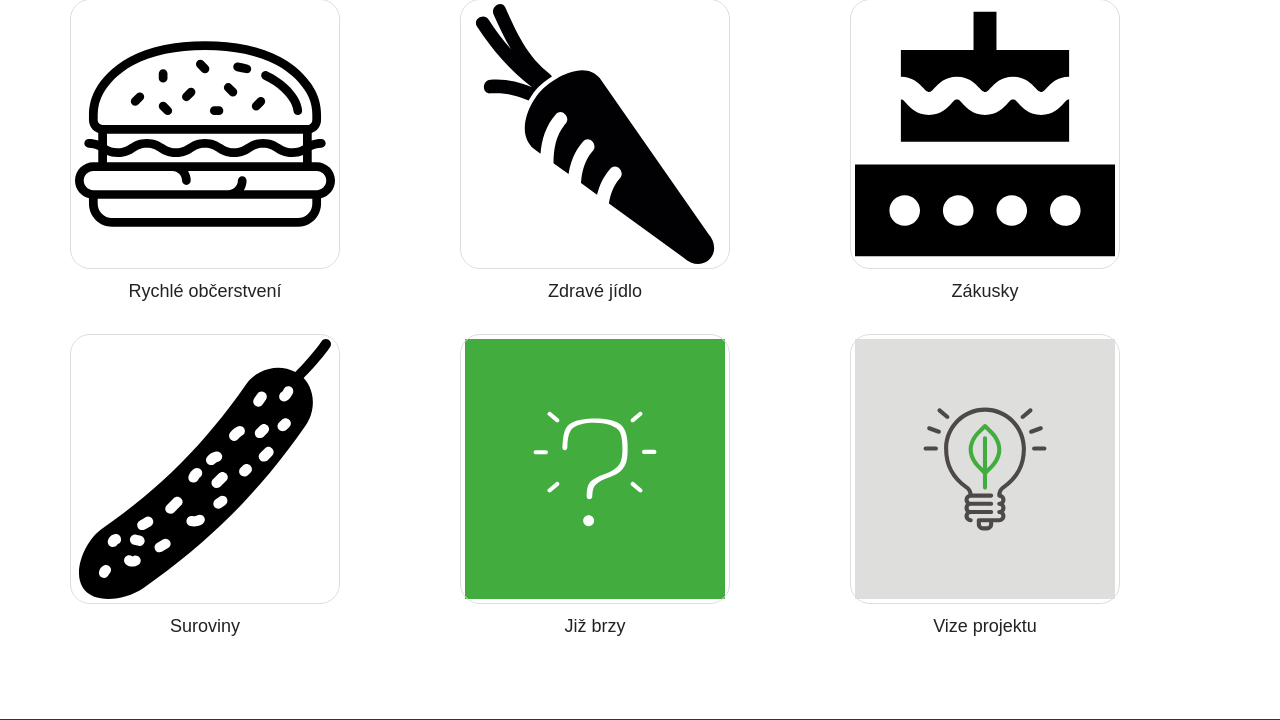
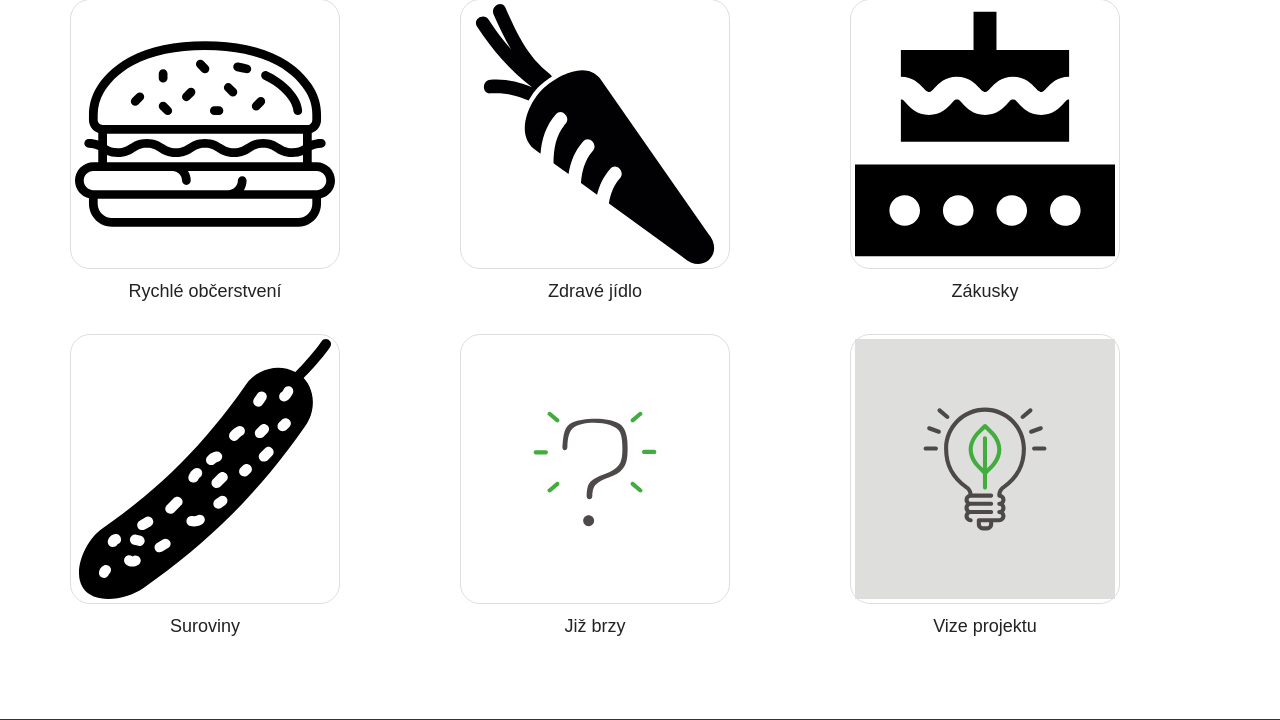
Before and after one commit to jnosgps/trhjidla, a Django app: template shop1/templates/shop1/home_view.html in a window 1280 px wide; the page is wider, and only the part inside the window is pictured. Shown: the part 640-1360 px from the top of that part. Run offline with Django 3.2, Linux system fonts and the light colour scheme; the template is opened without the code that fills it, so the values that code supplies are empty; some libraries are stand-ins or nearby versions.

Commit message:
zmena log, skryti kategorie direct

```diff
--- a/shop1/static/css/mod.css
+++ b/shop1/static/css/mod.css
@@ -19,7 +19,7 @@
 .site-branding-area p img { padding-top: -14px; margin-top: -14px; }
 
 /*============================== DLAZDICE HOME_CATEGORY ============================*/
-.home-category-img { position: relative; height: 75%; width: 75%; padding: 5px 5px 5px 5px; background-color: #ddd; border-radius: 20px; }
+.home-category-img { position: relative; height: 75%; width: 75%; padding: 5px 5px 5px 5px; border-radius: 20px; }
 .home-category-hover {
 	position: absolute;
 	left: 0;
--- a/shop1/templates/shop1/home_view.html
+++ b/shop1/templates/shop1/home_view.html
@@ -78,7 +78,7 @@
 			<div class="home-category">
 				<div class="home-category-img">
 					<!--<img src="/static/img/svg/direct.svg" alt="Přímý prodej">-->
-					<img src="/static/img/svg/8B.svg" alt="Již brzy">
+					<img src="/static/img/svg/8A.svg" alt="Již brzy">
 					<div class="home-category-hover">
 						<!--<a href="producenti/direct/az/" class="home-category-hover-linkA"><i class="fa fa-link xfax"></i> Producenti (A-Z)</a>
 						<a href="producenti/direct/top/" class="home-category-hover-linkB"><i class="fa fa-link xfax"></i> Producenti (<i class="fa fa-star"></i>)</a>
```
Also changed, not shown: shop1/static/img/svg/8A.svg (added).
